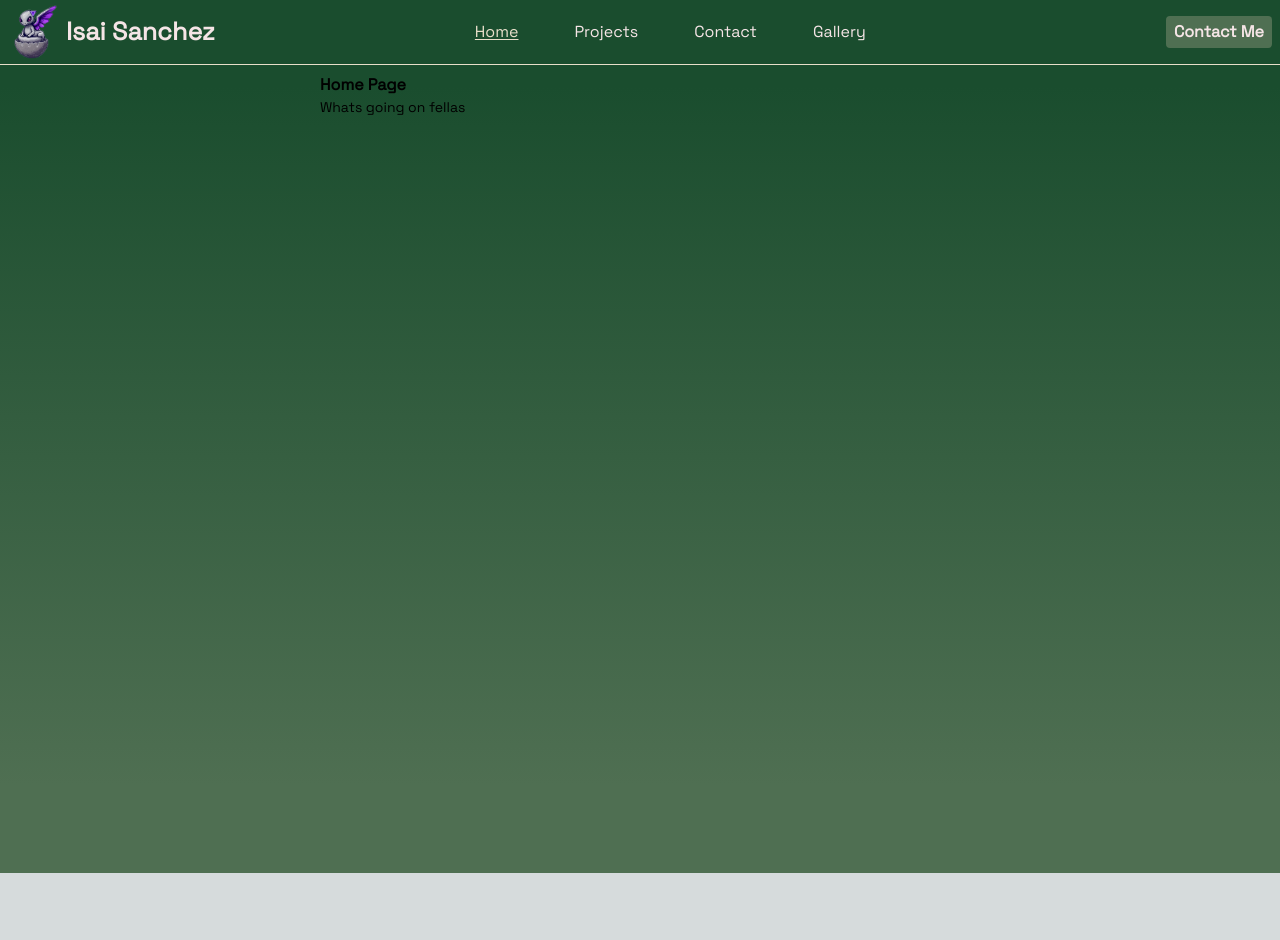
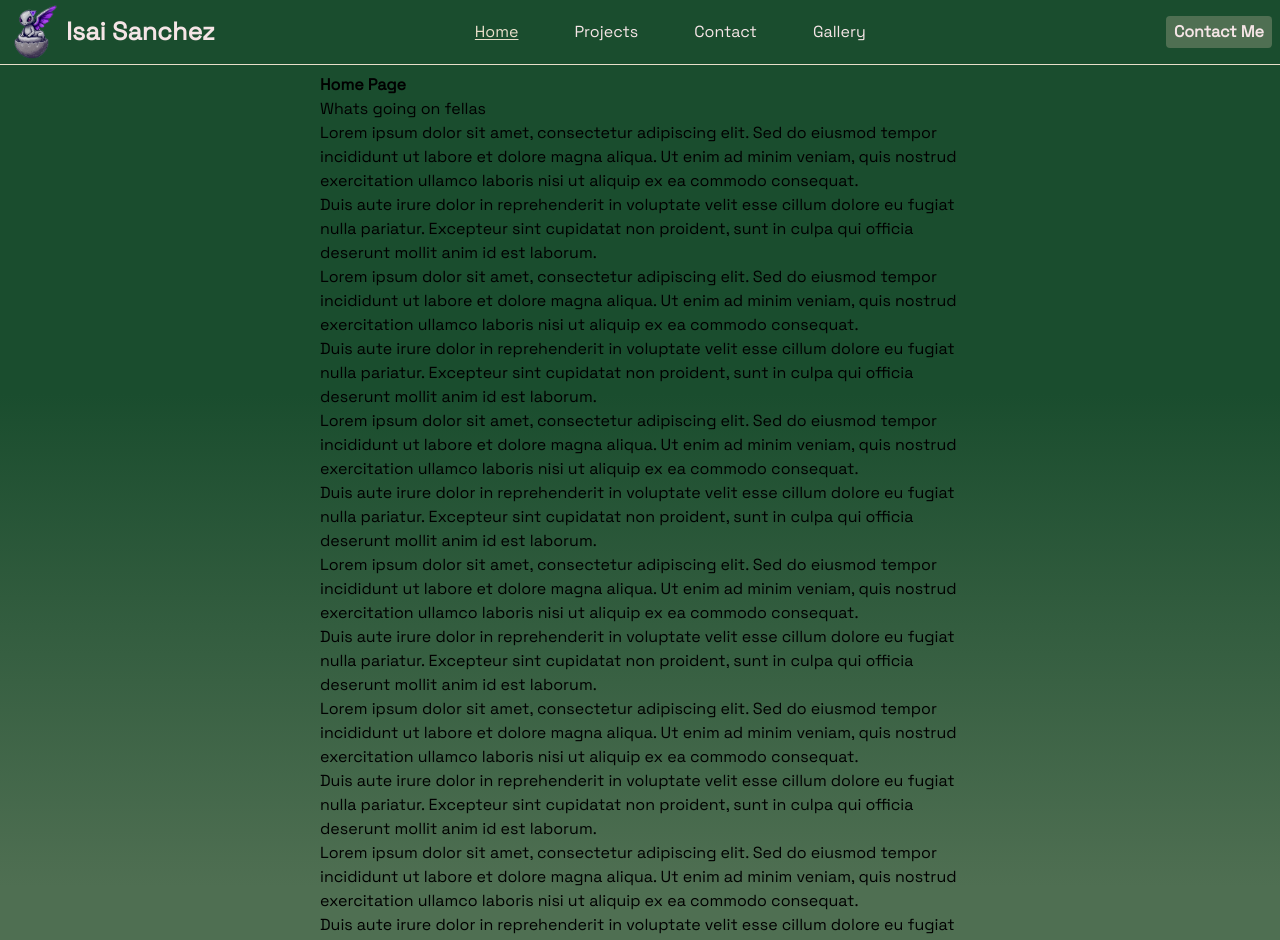
Before and after one commit to rahuljangirwork/rahuljangir.work, a Next.js app: page / in a window 1280 px wide. Shown: the top 940 px of the page. Before the commit the page ends 873 px from the top, so only its background shows below. Built offline with nearby package versions, Linux system fonts and the light colour scheme.

Commit message:
changed background gradient and added lots of latin text to main page to visualize sticky header

```diff
--- a/app/layout.tsx
+++ b/app/layout.tsx
@@ -16,7 +16,7 @@ export default function RootLayout({
   return (
     <html lang="en">
       <body
-        className={`${space_grotesk.className} antialiased bg-gradient-to-b from-primary from-10% to-palette-1 to-90%`}
+        className={`${space_grotesk.className} antialiased bg-gradient-to-b from-primary from-40% to-palette-1 to-90%`}
       >
         <NavBar />
         <main className="min-h-screen">{children}</main>
--- a/app/page.tsx
+++ b/app/page.tsx
@@ -5,7 +5,73 @@ export default function Home() {
         <h1>
           <strong>Home Page</strong>
         </h1>
-        <p className="text-sm">Whats going on fellas</p>
+        <p className="text-md">Whats going on fellas</p>
+        <p>
+          Lorem ipsum dolor sit amet, consectetur adipiscing elit. Sed do
+          eiusmod tempor incididunt ut labore et dolore magna aliqua. Ut enim ad
+          minim veniam, quis nostrud exercitation ullamco laboris nisi ut
+          aliquip ex ea commodo consequat.
+          <br />
+          Duis aute irure dolor in reprehenderit in voluptate velit esse cillum
+          dolore eu fugiat nulla pariatur. Excepteur sint cupidatat non
+          proident, sunt in culpa qui officia deserunt mollit anim id est
+          laborum.
+        </p>
+        <p>
+          Lorem ipsum dolor sit amet, consectetur adipiscing elit. Sed do
+          eiusmod tempor incididunt ut labore et dolore magna aliqua. Ut enim ad
+          minim veniam, quis nostrud exercitation ullamco laboris nisi ut
+          aliquip ex ea commodo consequat.
+          <br />
+          Duis aute irure dolor in reprehenderit in voluptate velit esse cillum
+          dolore eu fugiat nulla pariatur. Excepteur sint cupidatat non
+          proident, sunt in culpa qui officia deserunt mollit anim id est
+          laborum.
+        </p>
+        <p>
+          Lorem ipsum dolor sit amet, consectetur adipiscing elit. Sed do
+          eiusmod tempor incididunt ut labore et dolore magna aliqua. Ut enim ad
+          minim veniam, quis nostrud exercitation ullamco laboris nisi ut
+          aliquip ex ea commodo consequat.
+          <br />
+          Duis aute irure dolor in reprehenderit in voluptate velit esse cillum
+          dolore eu fugiat nulla pariatur. Excepteur sint cupidatat non
+          proident, sunt in culpa qui officia deserunt mollit anim id est
+          laborum.
+        </p>
+        <p>
+          Lorem ipsum dolor sit amet, consectetur adipiscing elit. Sed do
+          eiusmod tempor incididunt ut labore et dolore magna aliqua. Ut enim ad
+          minim veniam, quis nostrud exercitation ullamco laboris nisi ut
+          aliquip ex ea commodo consequat.
+          <br />
+          Duis aute irure dolor in reprehenderit in voluptate velit esse cillum
+          dolore eu fugiat nulla pariatur. Excepteur sint cupidatat non
+          proident, sunt in culpa qui officia deserunt mollit anim id est
+          laborum.
+        </p>
+        <p>
+          Lorem ipsum dolor sit amet, consectetur adipiscing elit. Sed do
+          eiusmod tempor incididunt ut labore et dolore magna aliqua. Ut enim ad
+          minim veniam, quis nostrud exercitation ullamco laboris nisi ut
+          aliquip ex ea commodo consequat.
+          <br />
+          Duis aute irure dolor in reprehenderit in voluptate velit esse cillum
+          dolore eu fugiat nulla pariatur. Excepteur sint cupidatat non
+          proident, sunt in culpa qui officia deserunt mollit anim id est
+          laborum.
+        </p>
+        <p>
+          Lorem ipsum dolor sit amet, consectetur adipiscing elit. Sed do
+          eiusmod tempor incididunt ut labore et dolore magna aliqua. Ut enim ad
+          minim veniam, quis nostrud exercitation ullamco laboris nisi ut
+          aliquip ex ea commodo consequat.
+          <br />
+          Duis aute irure dolor in reprehenderit in voluptate velit esse cillum
+          dolore eu fugiat nulla pariatur. Excepteur sint cupidatat non
+          proident, sunt in culpa qui officia deserunt mollit anim id est
+          laborum.
+        </p>
       </div>
     </div>
   );
```
